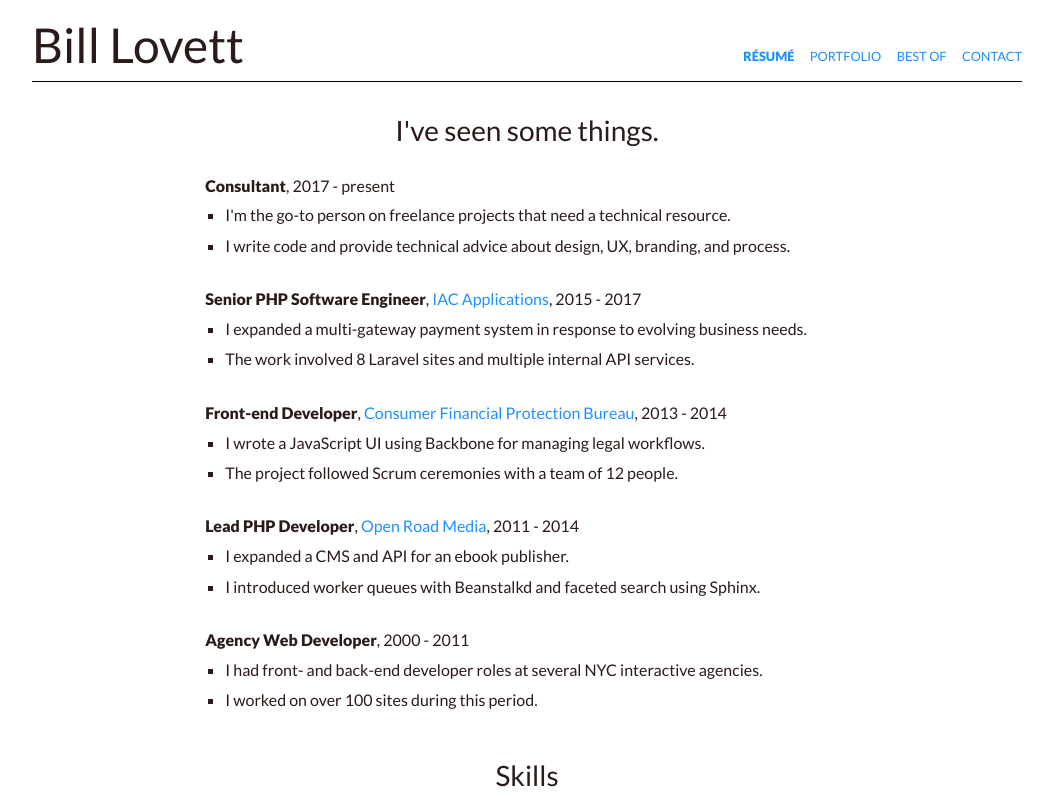
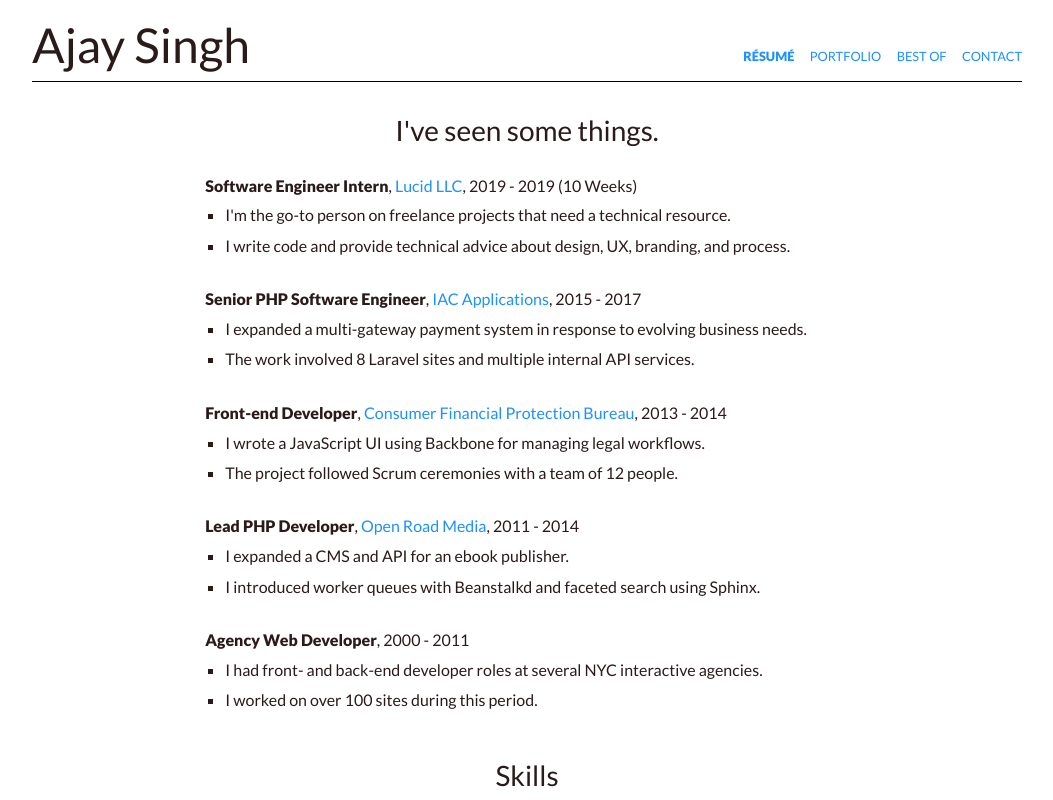
Before and after one commit to ajnovice/ajnovice.github.io, a plain HTML site: page resume.html in a window 1280 px wide. Shown: the top 800 px of the page, without its empty margins (129-1182 px from the left). Drawn offline with Linux system fonts and the light colour scheme; no server answers.

Commit message:
Lucid Internship added

```diff
--- a/resume.html
+++ b/resume.html
@@ -45,7 +45,7 @@
         <div id="page-container">
             <div id="page-wrapper">
                 <header id="masthead" class="clearfix">
-                    <a id="masthead-name" href="index.html">Bill Lovett</a>
+                    <a id="masthead-name" href="index.html">Ajay Singh</a>
 
                     <nav id="main-nav">
                         <ul>
@@ -74,7 +74,9 @@
         <h1>I've seen some things.</h1>
 
         <h2>
-            <strong>Consultant</strong>, 2017 - present
+            <strong>Software Engineer Intern</strong>,
+            <a >Lucid LLC</a>,
+            2019 - 2019 (10 Weeks)
         </h2>
 
         <ul>
```
